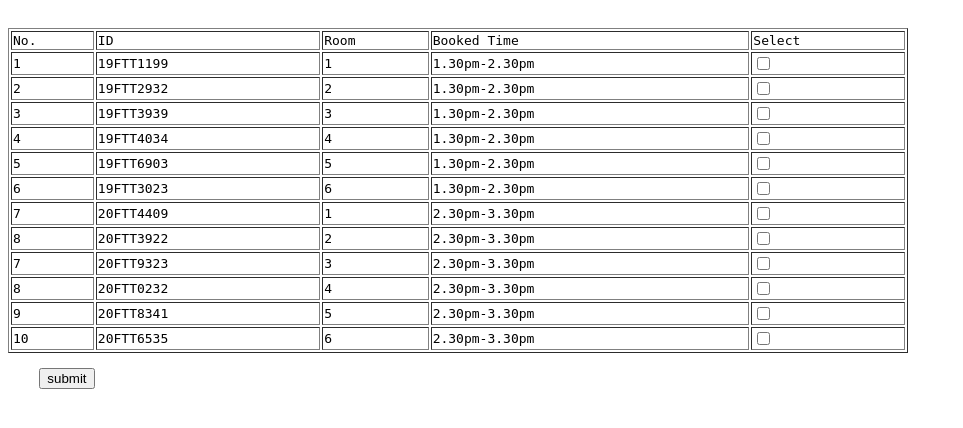
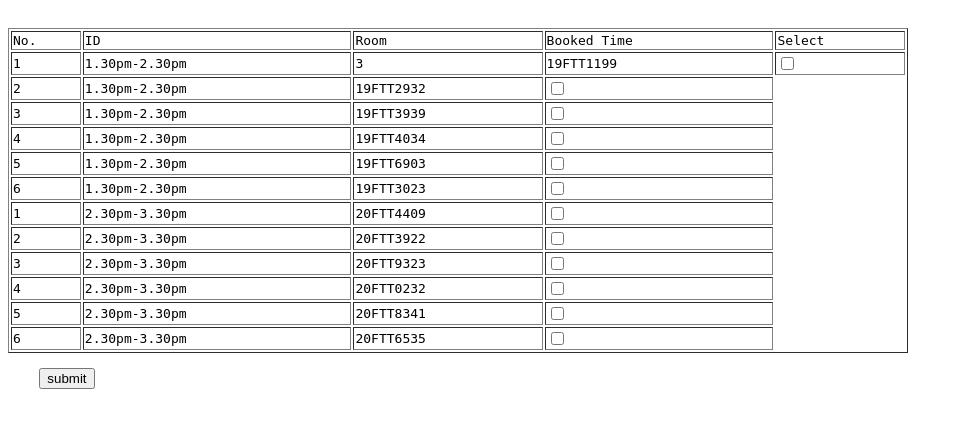
Before and after one commit to 20FTT1464/20FTT1464.github.io, a PHP site: page /checkin.php in a window 1280 px wide. Shown: the top 428 px of the page, without its empty margins (0-963 px from the left). Run offline with PHP 8.4, Linux system fonts and the light colour scheme.

Commit message:
added changes

```diff
--- a/GP7AWEP/checkin.php
+++ b/GP7AWEP/checkin.php
@@ -93,6 +93,8 @@
 
 
 
+
+
     ?>
     <table border="1" width="900">
 
@@ -103,92 +105,16 @@
             <td>Booked Time</td>
             <td>Select</td>
         </tr>
-
-        <tr>
-            <td>1</td>
-            <td><?php echo $Bookers[0]['id'];?></td>
-            <td><?php echo $Bookers[0]['room'];?></td>
-            <td><?php echo $Bookers[0]['time'];?></td>
-            <td><input type="checkbox" name="checkbox_name" value="checkox_value"></td>
-        </tr>
-        <tr>
-            <td>2</td>
-            <td><?php echo $Bookers[1]['id'];?></td>
-            <td><?php echo $Bookers[1]['room'];?></td>
-            <td><?php echo $Bookers[1]['time'];?></td>
-            <td><input type="checkbox" name="checkbox_name" value="checkox_value"></td>
-        </tr>
-        <tr>
-            <td>3</td>
-            <td><?php echo $Bookers[2]['id'];?></td>
-            <td><?php echo $Bookers[2]['room'];?></td>
-            <td><?php echo $Bookers[2]['time'];?></td>
-            <td><input type="checkbox" name="checkbox_name" value="checkox_value"></td>
-        </tr>
-        <tr>
-            <td>4</td>
-            <td><?php echo $Bookers[3]['id'];?></td>
-            <td><?php echo $Bookers[3]['room'];?></td>
-            <td><?php echo $Bookers[3]['time'];?></td>
-            <td><input type="checkbox" name="checkbox_name" value="checkox_value"></td>
-        </tr>
-        <tr>
-            <td>5</td>
-            <td><?php echo $Bookers[4]['id'];?></td>
-            <td><?php echo $Bookers[4]['room'];?></td>
-            <td><?php echo $Bookers[4]['time'];?></td>
-            <td><input type="checkbox" name="checkbox_name" value="checkox_value"></td>
-        </tr>
-        <tr>
-            <td>6</td>
-            <td><?php echo $Bookers[5]['id'];?></td>
-            <td><?php echo $Bookers[5]['room'];?></td>
-            <td><?php echo $Bookers[5]['time'];?></td>
-            <td><input type="checkbox" name="checkbox_name" value="checkox_value"></td>
-        </tr>
-        <tr>
-            <td>7</td>
-            <td><?php echo $Bookers[6]['id'];?></td>
-            <td><?php echo $Bookers[6]['room'];?></td>
-            <td><?php echo $Bookers[6]['time'];?></td>
-            <td><input type="checkbox" name="checkbox_name" value="checkox_value"></td>
-        </tr>
-        <tr>
-            <td>8</td>
-            <td><?php echo $Bookers[7]['id'];?></td>
-            <td><?php echo $Bookers[7]['room'];?></td>
-            <td><?php echo $Bookers[7]['time'];?></td>
-            <td><input type="checkbox" name="checkbox_name" value="checkox_value"></td>
-        </tr>
-        <tr>
-            <td>7</td>
-            <td><?php echo $Bookers[8]['id'];?></td>
-            <td><?php echo $Bookers[8]['room'];?></td>
-            <td><?php echo $Bookers[8]['time'];?></td>
-            <td><input type="checkbox" name="checkbox_name" value="checkox_value"></td>
-        </tr>
-        <tr>
-            <td>8</td>
-            <td><?php echo $Bookers[9]['id'];?></td>
-            <td><?php echo $Bookers[9]['room'];?></td>
-            <td><?php echo $Bookers[9]['time'];?></td>
-            <td><input type="checkbox" name="checkbox_name" value="checkox_value"></td>
-        </tr>
-        <tr>
-            <td>9</td>
-            <td><?php echo $Bookers[10]['id'];?></td>
-            <td><?php echo $Bookers[10]['room'];?></td>
-            <td><?php echo $Bookers[10]['time'];?></td>
-            <td><input type="checkbox" name="checkbox_name" value="checkox_value"></td>
-        </tr>
-        <tr>
-            <td>10</td>
-            <td><?php echo $Bookers[11]['id'];?></td>
-            <td><?php echo $Bookers[11]['room'];?></td>
-            <td><?php echo $Bookers[11]['time'];?></td>
-            <td><input type="checkbox" name="checkbox_name" value="checkox_value"></td>
-        </tr>
-
+    <?php
+        for ($i=0; $i < count($Bookers); $i++) {
+            echo '<tr>';
+            foreach($Bookers[$i] as $bnum => $value) {
+                echo "<td>$value</td>";
+            }
+            echo'<td><input type="checkbox" name="checkbox_name" value="checkox_value"></td>';
+            echo '</tr>';
+        }
+    ?>
 
     </table>
     <input type="submit" name="Submit"
```
